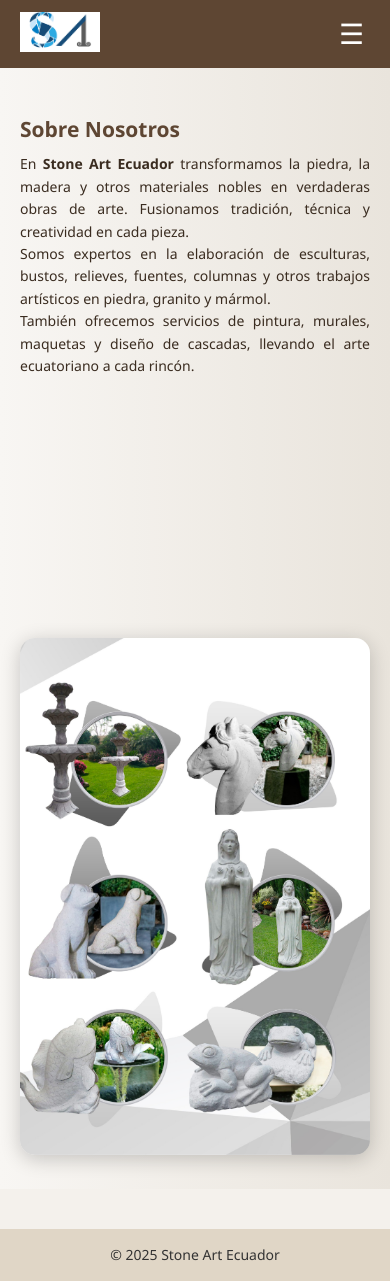
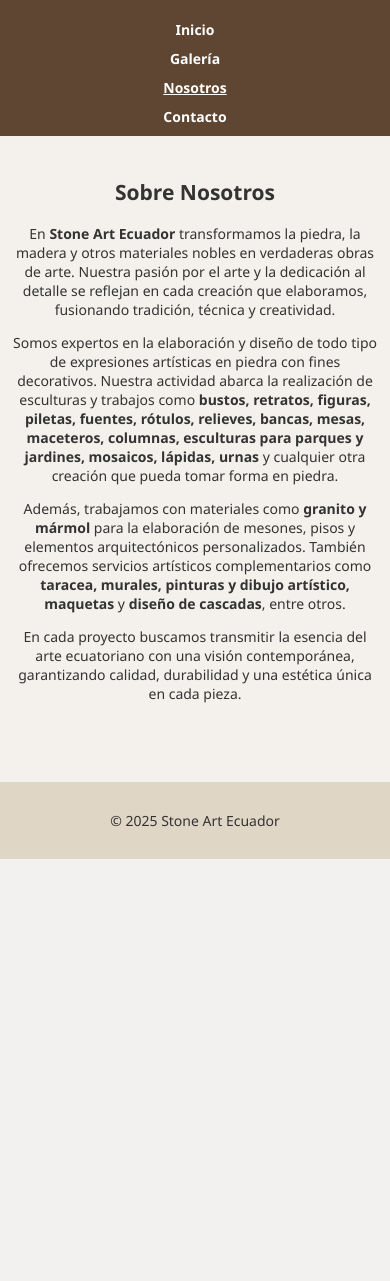
Before and after one commit to deldiego9/stone_art_ecuador, a Flask app: page /nosotros in a window 390 px wide. After the commit the page ends 859 px from the top, so only its background shows below. Run offline with Flask 3, Linux system fonts and the light colour scheme.

Commit message:
Corrección header centrado y restauración de texto de Nosotros

```diff
--- a/static/css/style.css
+++ b/static/css/style.css
@@ -8,49 +8,49 @@ body {
     text-align: center;
 }
 
-/* -------------------- Encabezado y navegación -------------------- */
+/* -------------------- Header y navegación -------------------- */
 header {
     background-color: #5e4633;
     color: white;
+    padding: 10px 20px;
+    display: flex;
+    flex-direction: column;
+    align-items: center;
+    justify-content: center;
+    text-align: center;
 }
 
-.nav {
+header .header-logo {
     display: flex;
-    justify-content: space-between;
     align-items: center;
-    padding: 12px 20px;
+    justify-content: center;
+    gap: 10px;
+    flex-wrap: wrap;
 }
 
-.logo img {
+header .header-logo img {
     height: 50px;
 }
 
-/* Menú principal */
-.menu {
+/* Menú centrado */
+header nav {
     display: flex;
-    gap: 25px;
+    justify-content: center;
+    flex-wrap: wrap;
+    gap: 20px;
+    margin-top: 10px;
 }
 
-.menu a {
+header nav a {
     color: white;
     text-decoration: none;
-    font-weight: 600;
+    font-weight: bold;
     transition: 0.3s;
 }
 
-.menu a:hover,
-.menu a.activo {
+header nav a:hover,
+header nav a.activo {
     text-decoration: underline;
-}
-
-/* Botón menú móvil */
-.menu-toggle {
-    display: none;
-    font-size: 28px;
-    background: none;
-    border: none;
-    color: white;
-    cursor: pointer;
 }
 
 /* -------------------- Banner -------------------- */
@@ -61,32 +61,28 @@ header {
 
 .banner img {
     width: 100%;
-    max-height: 420px;
+    max-height: 400px;
     object-fit: cover;
 }
 
-/* -------------------- Secciones generales -------------------- */
+/* -------------------- Secciones -------------------- */
 section {
-    padding: 50px 20px;
+    padding: 40px 20px;
     text-align: center;
 }
 
-h2 {
-    color: #5e4633;
-    font-size: 2em;
-    margin-bottom: 10px;
-}
-
-p {
-    line-height: 1.6;
-    max-width: 800px;
-    margin: 0 auto;
+/* -------------------- Footer -------------------- */
+footer {
+    background-color: #e0d6c6;
+    text-align: center;
+    padding: 15px;
+    margin-top: 40px;
 }
 
 /* -------------------- Galería -------------------- */
 .galeria {
     display: grid;
-    grid-template-columns: repeat(auto-fill, minmax(220px, 1fr));
+    grid-template-columns: repeat(auto-fill, minmax(200px, 1fr));
     gap: 20px;
     margin-top: 30px;
     justify-content: center;
@@ -144,55 +140,13 @@ p {
     box-shadow: 0 4px 15px rgba(0,0,0,0.3);
 }
 
-/* -------------------- Nosotros -------------------- */
-.nosotros-contenido {
-    display: flex;
-    align-items: center;
-    justify-content: center;
-    gap: 40px;
-    padding: 60px 40px;
-    background: linear-gradient(to right, #f8f6f3, #e9e4dc);
-    flex-wrap: wrap;
-}
-
-.nosotros-texto {
-    flex: 1 1 500px;
-    max-width: 700px;
-    text-align: justify;
-    color: #3a2c20;
-}
-
-.nosotros-imagen img {
-    width: 100%;
-    max-width: 400px;
-    border-radius: 15px;
-    box-shadow: 0 4px 20px rgba(0,0,0,0.2);
-}
-
-/* -------------------- Contacto -------------------- */
-.contacto {
-    padding: 40px 20px;
-    background-color: #f4f1ec;
-}
-
-.contacto-contenedor {
-    display: flex;
-    justify-content: center;
-    align-items: flex-start;
-    flex-wrap: wrap;
-    gap: 40px;
-    margin-top: 30px;
-}
-
-/* Formulario */
+/* -------------------- Formulario de contacto -------------------- */
 .form-contacto {
-    background: #fff;
-    padding: 20px;
-    border-radius: 12px;
-    box-shadow: 0 4px 12px rgba(0,0,0,0.1);
-    width: 320px;
     display: flex;
     flex-direction: column;
+    width: 100%;
+    max-width: 350px;
+    margin: 20px auto;
 }
 
 .form-contacto input,
@@ -242,75 +220,42 @@ p {
     box-shadow: 0 4px 10px rgba(0,0,0,0.1);
 }
 
-/* -------------------- Footer -------------------- */
-footer {
-    background-color: #e0d6c6;
-    text-align: center;
-    padding: 15px;
-    margin-top: 40px;
-    font-weight: 500;
-}
-
-/* -------------------- Mensajes Flash -------------------- */
-.alert {
+/* -------------------- Alerta de envío exitoso -------------------- */
+.alerta-exito {
     background-color: #d4edda;
     color: #155724;
     border: 1px solid #c3e6cb;
     padding: 15px;
     border-radius: 10px;
-    width: 80%;
+    width: 60%;
     margin: 20px auto;
     font-weight: bold;
     box-shadow: 0 4px 10px rgba(0, 0, 0, 0.1);
+    opacity: 1;
     transition: opacity 0.8s ease;
 }
 
-/* -------------------- Diseño responsive -------------------- */
+/* -------------------- Responsive -------------------- */
 @media (max-width: 992px) {
     .galeria {
         grid-template-columns: repeat(auto-fill, minmax(180px, 1fr));
+        gap: 15px;
     }
 }
 
 @media (max-width: 768px) {
-    /* Nav */
-    .menu {
-        display: none;
+    header nav {
         flex-direction: column;
-        gap: 15px;
-        width: 100%;
-        background: #5e4633;
-        text-align: center;
-        padding: 10px 0;
-    }
-    .menu.activo {
-        display: flex;
-    }
-    .menu-toggle {
-        display: block;
+        gap: 10px;
     }
 
-    .banner img {
-        max-height: 260px;
-    }
-
-    .nosotros-contenido {
-        flex-direction: column;
-        text-align: center;
-        padding: 30px 20px;
-    }
-
-    .contacto-contenedor {
-        flex-direction: column;
-        align-items: center;
-    }
-
-    .info-contacto {
-        text-align: center;
+    header .header-logo img {
+        height: 40px;
     }
 
     .galeria {
         grid-template-columns: repeat(auto-fill, minmax(140px, 1fr));
+        gap: 10px;
     }
 
     .obra img {
@@ -335,12 +295,8 @@ footer {
         font-size: 14px;
     }
 
-    .logo img {
-        height: 40px;
-    }
-
-    h2 {
-        font-size: 1.5em;
+    header nav a {
+        font-size: 14px;
     }
 
     .obra img {
--- a/templates/nosotros.html
+++ b/templates/nosotros.html
@@ -2,47 +2,35 @@
 <html lang="es">
 <head>
     <meta charset="UTF-8">
-    <meta name="viewport" content="width=device-width, initial-scale=1.0">
     <title>Nosotros - Stone Art Ecuador</title>
     <link rel="stylesheet" href="{{ url_for('static', filename='css/style.css') }}">
 </head>
 <body>
     <header>
-        <nav class="nav">
-            <div class="logo">
-                <img src="{{ url_for('static', filename='logo/logo.png') }}" alt="Stone Art Ecuador">
-            </div>
-            <button class="menu-toggle" onclick="toggleMenu()">☰</button>
-            <div class="menu">
-                <a href="/">Inicio</a>
-                <a href="/galeria">Galería</a>
-                <a href="/nosotros" class="activo">Nosotros</a>
-                <a href="/contacto">Contacto</a>
-            </div>
+        <nav>
+            <a href="/">Inicio</a>
+            <a href="/galeria">Galería</a>
+            <a href="/nosotros" class="activo">Nosotros</a>
+            <a href="/contacto">Contacto</a>
         </nav>
     </header>
 
-    <section class="nosotros-contenido">
-        <div class="nosotros-texto">
-            <h2>Sobre Nosotros</h2>
-            <p>En <strong>Stone Art Ecuador</strong> transformamos la piedra, la madera y otros materiales nobles en verdaderas obras de arte. Fusionamos tradición, técnica y creatividad en cada pieza.</p>
-            <p>Somos expertos en la elaboración de esculturas, bustos, relieves, fuentes, columnas y otros trabajos artísticos en piedra, granito y mármol.</p>
-            <p>También ofrecemos servicios de pintura, murales, maquetas y diseño de cascadas, llevando el arte ecuatoriano a cada rincón.</p>
-        </div>
+    <section>
+        <h2>Sobre Nosotros</h2>
+        <p>En <strong>Stone Art Ecuador</strong> transformamos la piedra, la madera y otros materiales nobles en verdaderas obras de arte.
+        Nuestra pasión por el arte y la dedicación al detalle se reflejan en cada creación que elaboramos, fusionando tradición, técnica y creatividad.</p>
 
-        <div class="nosotros-imagen">
-            <img src="{{ url_for('static', filename='images/nosotros/piedra_arte.jpg') }}" alt="Arte en piedra - Stone Art Ecuador">
-        </div>
+        <p>Somos expertos en la elaboración y diseño de todo tipo de expresiones artísticas en piedra con fines decorativos.
+        Nuestra actividad abarca la realización de esculturas y trabajos como <strong>bustos, retratos, figuras, piletas, fuentes, rótulos, relieves, bancas, mesas, maceteros, columnas, esculturas para parques y jardines, mosaicos, lápidas, urnas</strong> y cualquier otra creación que pueda tomar forma en piedra.</p>
+
+        <p>Además, trabajamos con materiales como <strong>granito y mármol</strong> para la elaboración de mesones, pisos y elementos arquitectónicos personalizados.
+        También ofrecemos servicios artísticos complementarios como <strong>taracea, murales, pinturas y dibujo artístico, maquetas</strong> y <strong>diseño de cascadas</strong>, entre otros.</p>
+
+        <p>En cada proyecto buscamos transmitir la esencia del arte ecuatoriano con una visión contemporánea, garantizando calidad, durabilidad y una estética única en cada pieza.</p>
     </section>
 
     <footer>
         <p>© 2025 Stone Art Ecuador</p>
     </footer>
-
-    <script>
-    function toggleMenu() {
-        document.querySelector(".menu").classList.toggle("activo");
-    }
-    </script>
 </body>
 </html>
```
Also changed, not shown: other parts of static/css/style.css (+44 -9 lines).
